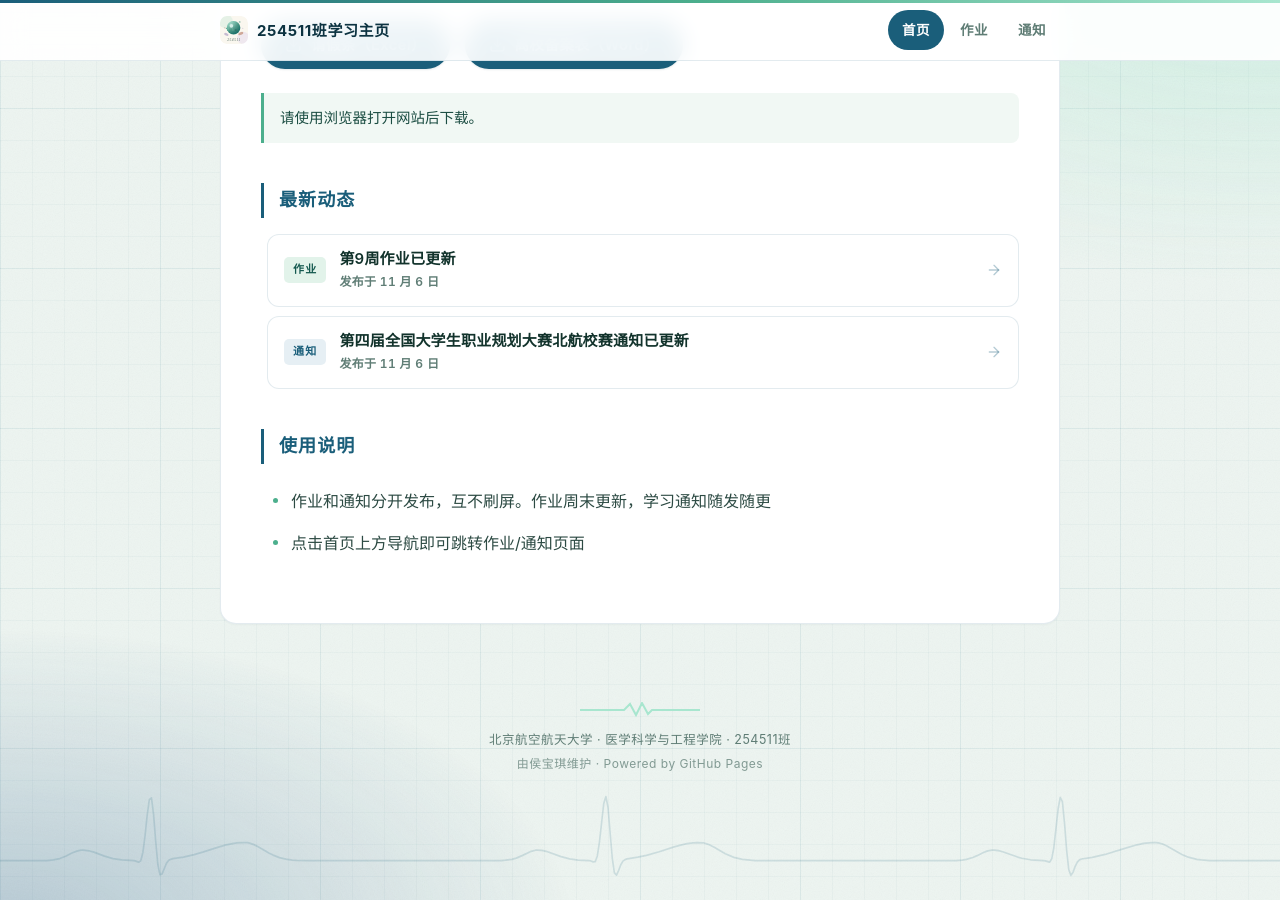
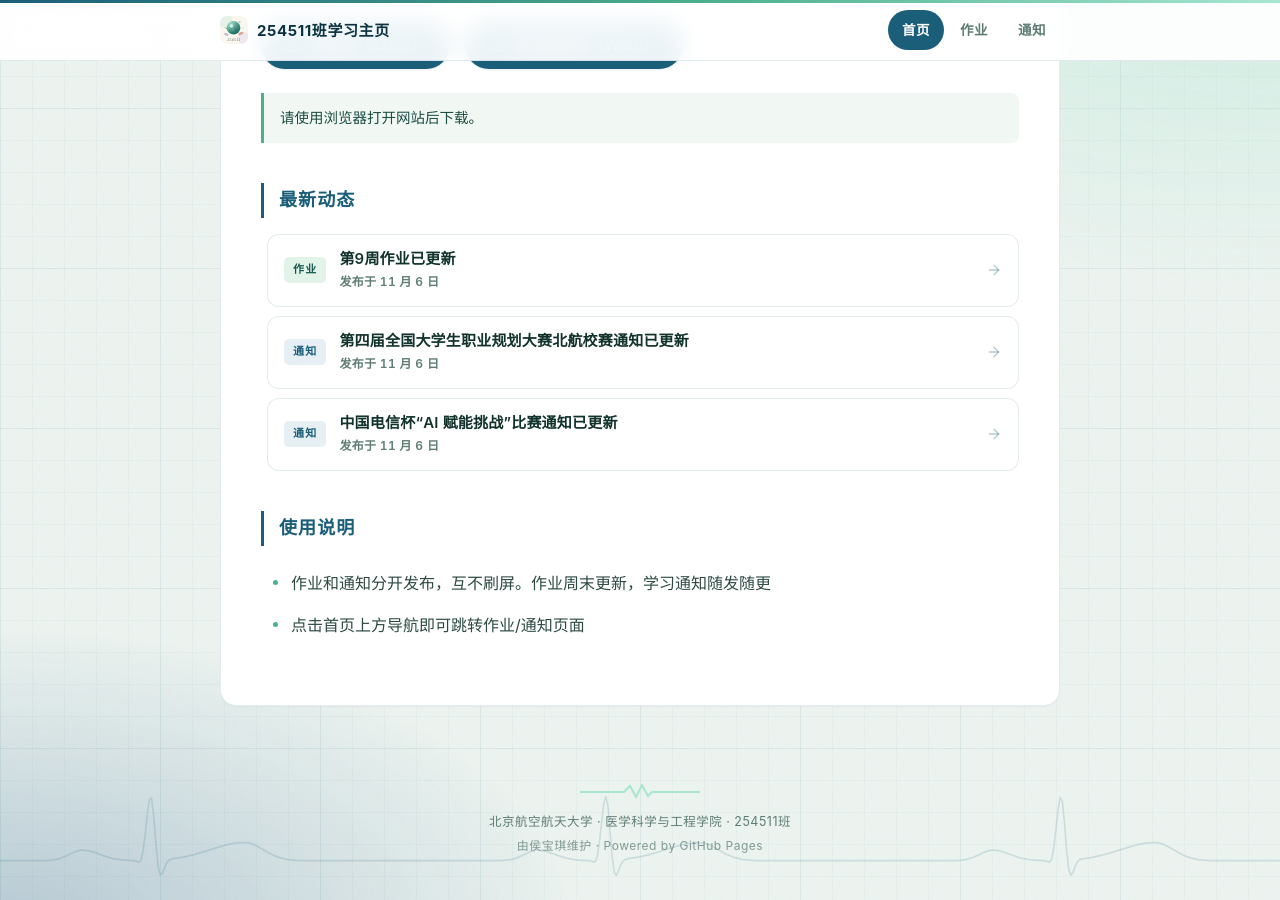
Before and after one commit to BertAGT/254511-Notifications, a Jekyll site: the page built from index.md, in a window 1280 px wide and 900 px high, scrolled down 532 px. Built offline with Jekyll 4.4.1, drawn with Linux system fonts in a browser that asks for light colours.

Commit message:
Update index.md

```diff
--- a/index.md
+++ b/index.md
@@ -19,6 +19,7 @@ show_banner: true
 
 - **11.6** 第9周作业已更新 → [查看](homework.html)
 - **11.6** 第四届全国大学生职业规划大赛北航校赛通知已更新 → [查看](notices.html)
+- **11.6** 中国电信杯“AI 赋能挑战”比赛通知已更新 → [查看](notices.html)
 
 ## ❓ 使用说明
 
```
